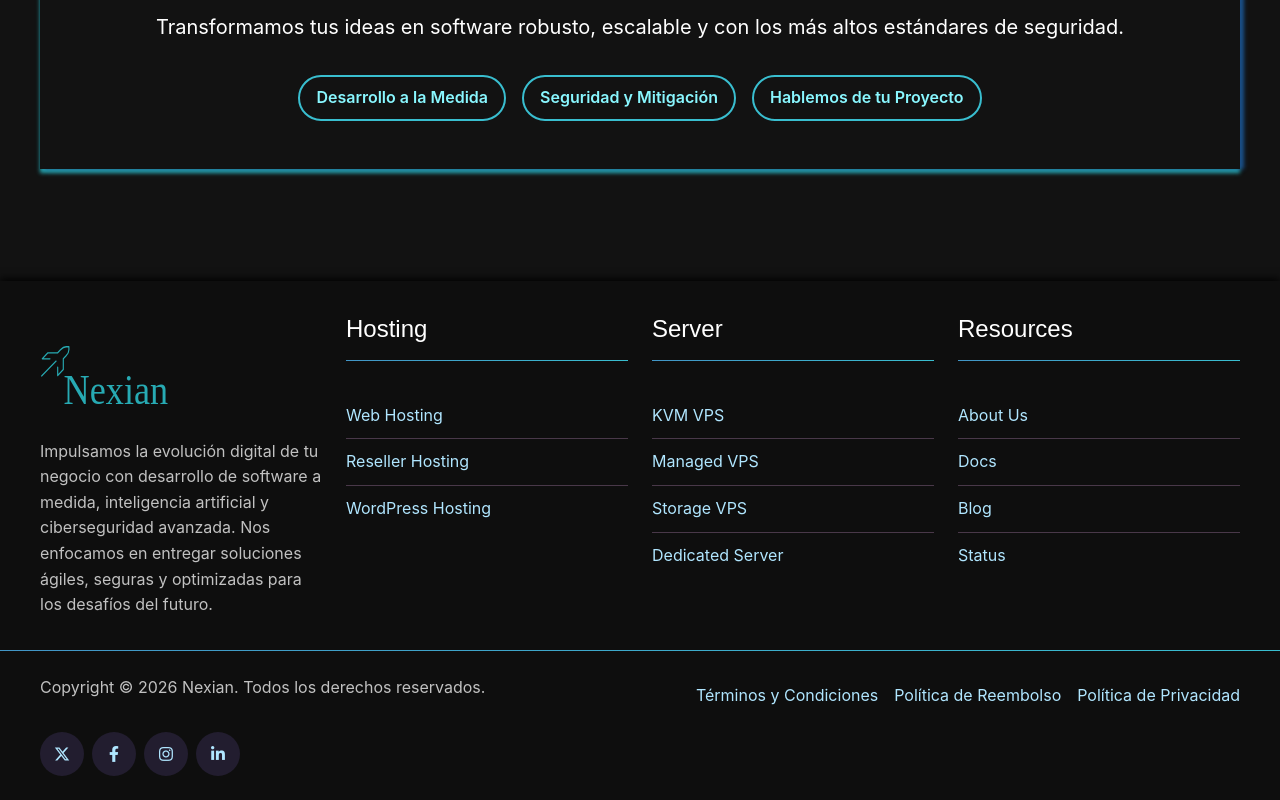
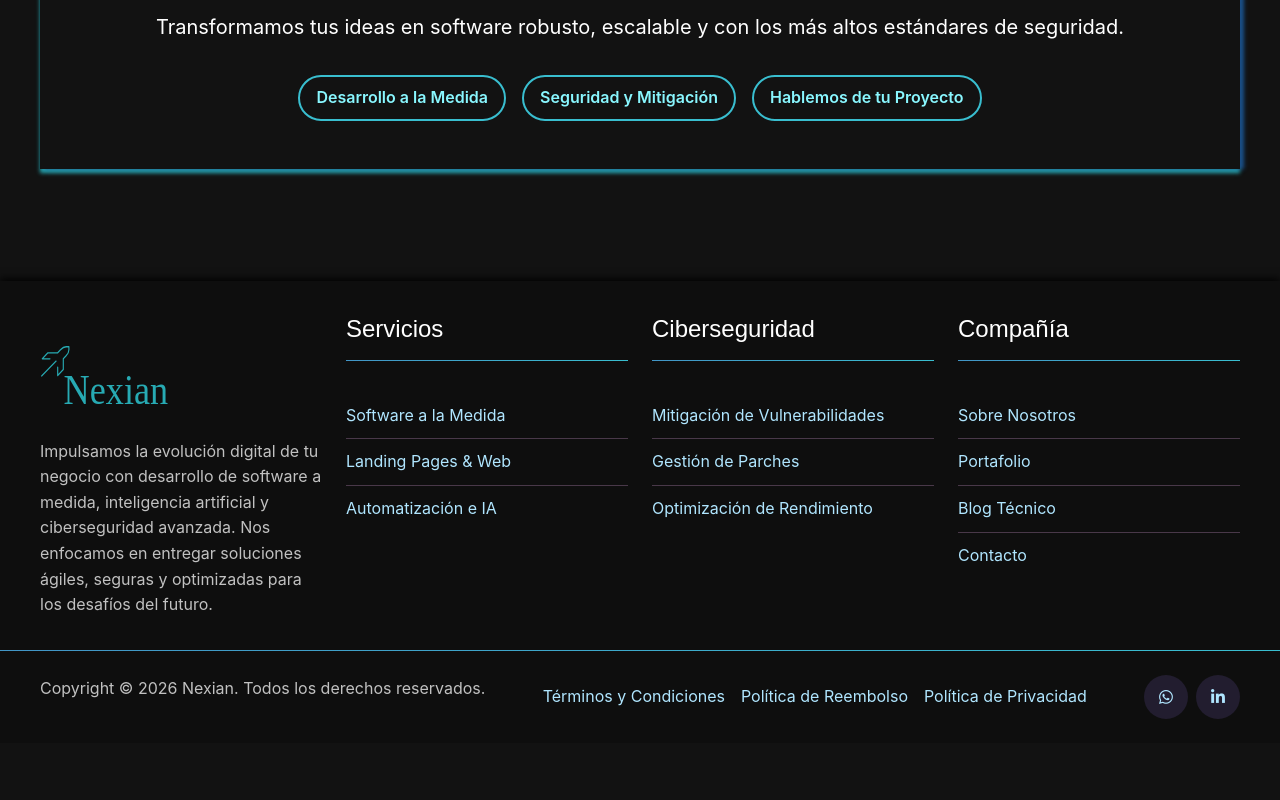
Before and after one commit to CamachoLives/Nexian, a Next.js app in the folder nexian/: page / in a window 1280 px wide. Shown: the part 3334-4134 px from the top of the page. After the commit the page ends 4077 px from the top, so only its background shows below. Built offline with nearby package versions, Linux system fonts and the light colour scheme; a web font is replaced by a local one.

Commit message:
Completo footer pagina principal

```diff
--- a/nexian/src/data/components/SocialLinksData.js
+++ b/nexian/src/data/components/SocialLinksData.js
@@ -1,22 +1,22 @@
 export const SocialLinksData = [
+  // {
+  //   name: "Twitter",
+  //   url: "https://twitter.com",
+  //   icon: "icon-twitter"
+  // },
+  // {
+  //   name: "Facebook",
+  //   url: "https://facebook.com",
+  //   icon: "icon-facebook"
+  // },
   {
-    name: "Twitter",
-    url: "https://twitter.com",
-    icon: "icon-twitter"
-  },
-  {
-    name: "Facebook",
-    url: "https://facebook.com",
-    icon: "icon-facebook"
-  },
-  {
-    name: "Instagram",
-    url: "https://instagram.com",
-    icon: "icon-instagram"
+    name: "Whatsapp",
+    url: "https://wa.me/573148917721",
+    icon: "icon-whatsapp"
   },
   {
     name: "LinkedIn",
-    url: "https://linkedin.com",
+    url: "https://www.linkedin.com/in/cristiancamacho2004/",
     icon: "icon-linkedin"
   }
 ];
--- a/nexian/src/data/footer/FooterMainLinks.js
+++ b/nexian/src/data/footer/FooterMainLinks.js
@@ -1,74 +1,69 @@
 export const FooterMainLinks = [
   {
     id: 1,
-    title: "Hosting",
+    title: "Servicios",
     links: [
       {
         id: 1,
-        label: "Web Hosting",
-        href: "/hosting/web-hosting",
+        label: "Software a la Medida",
+        href: "/servicios/desarrollo-software",
       },
       {
         id: 2,
-        label: "Reseller Hosting",
-        href: "/hosting/reseller-hosting",
+        label: "Landing Pages & Web",
+        href: "/servicios/paginas-web",
       },
       {
         id: 3,
-        label: "WordPress Hosting",
-        href: "/hosting/wordpress-hosting",
+        label: "Automatización e IA",
+        href: "/servicios/automatizacion",
       },
     ],
   },
   {
     id: 2,
-    title: "Server",
+    title: "Ciberseguridad",
     links: [
       {
         id: 1,
-        label: "KVM VPS",
-        href: "/vps/kvm-vps",
+        label: "Mitigación de Vulnerabilidades",
+        href: "/servicios/seguridad",
       },
       {
         id: 2,
-        label: "Managed VPS",
-        href: "/vps/managed-vps",
+        label: "Gestión de Parches",
+        href: "/servicios/parches",
       },
       {
         id: 3,
-        label: "Storage VPS",
-        href: "/vps/storage-vps",
-      },
-      {
-        id: 4,
-        label: "Dedicated Server",
-        href: "/dedicated-servers",
+        label: "Optimización de Rendimiento",
+        href: "/servicios/optimizacion",
       },
     ],
   },
   {
     id: 3,
-    title: "Resources",
+    title: "Compañía",
     links: [
       {
         id: 1,
-        label: "About Us",
+        label: "Sobre Nosotros",
         href: "/about",
       },
       {
         id: 2,
-        label: "Docs",
-        href: "#",
+        label: "Portafolio",
+        href: "/portafolio",
       },
       {
         id: 3,
-        label: "Blog",
-        href: "#",
+        label: "Blog Técnico",
+        href: "/blog",
       },
       {
         id: 4,
-        label: "Status",
-        href: "#",
+        label: "Contacto",
+        href: "/contacto",
       },
     ],
   },
```
